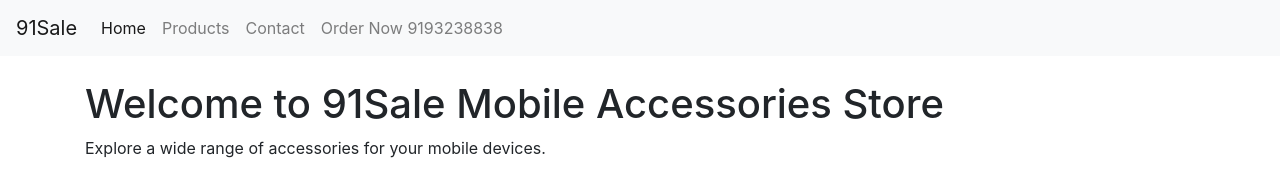
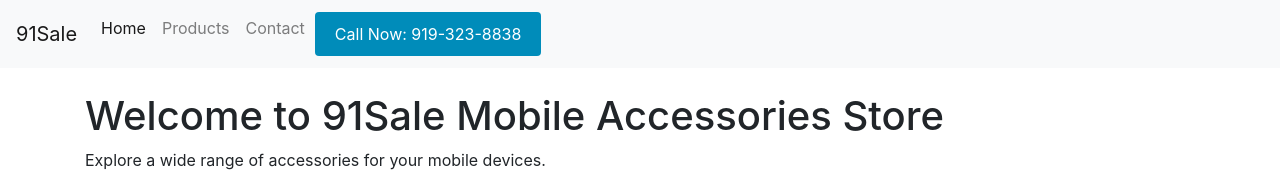
Before and after one commit to sisodiya1998/91Sales, a plain HTML site: page index.html in a window 1280 px wide. Shown: the top 181 px of the page. Drawn offline with nearby package versions, Linux system fonts and the light colour scheme.

Commit message:
Update index.html call now

```diff
--- a/index.html
+++ b/index.html
@@ -6,6 +6,27 @@
     <title>91Sale</title>
     <!-- Add Bootstrap CSS CDN link -->
     <link rel="stylesheet" href="https://maxcdn.bootstrapcdn.com/bootstrap/4.5.2/css/bootstrap.min.css">
+    <style>
+/* Style for the button */
+.call-button {
+  background-color: #008CBA; /* Change this to your desired button color */
+  color: white;
+  border: none;
+  padding: 10px 20px;
+  text-align: center;
+  text-decoration: none;
+  display: inline-block;
+  font-size: 16px;
+  margin: 4px 2px;
+  cursor: pointer;
+  border-radius: 4px;
+}
+
+/* Hover effect */
+.call-button:hover {
+  background-color: #005f7f; /* Change this to your desired hover color */
+}
+    </style>
 </head>
 <body>
 
@@ -25,9 +46,11 @@
             <li class="nav-item">
                 <a class="nav-link" href="#contact">Contact</a>
             </li>
-<li class="nav-item">
-                <a class="nav-link" href="#number">Order Now 9193238838</a>
-            </li>
+<body>
+
+<!-- Button with the phone number -->
+<a href="tel:9193238838" class="call-button">Call Now: 919-323-8838</a>
+
 
         </ul>
     </div>
```
